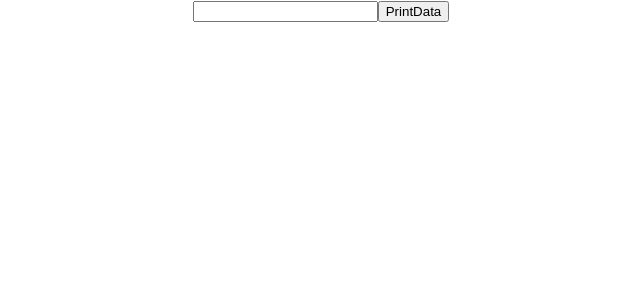
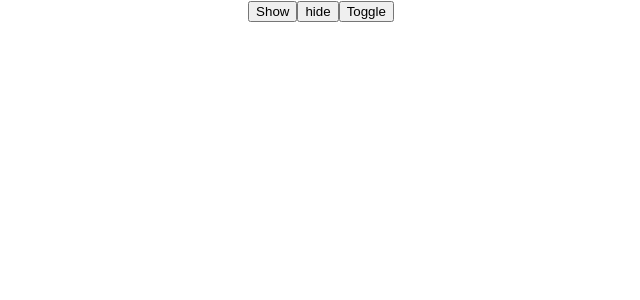
Before and after one commit to PritamMakwana/React-Js-Topics, a React (Create React App) app: page / in a window 1280 px wide. Shown: the top 300 px of the page, without its empty margins (319-959 px from the left). Built offline with nearby package versions, Linux system fonts and the light colour scheme.

Commit message:
hide and show element

```diff
--- a/src/App.js
+++ b/src/App.js
@@ -4,23 +4,19 @@ import Student from './Student';
 import User from './User';
 
 function App(){
- const [data,setData] = useState(null);
  const [print,setPrint] = useState(false);
-
- function getData(val){
-  setData(val.target.value);
- }
-
 
   return(
     <div className='App'>
       {
-        print?<h1>{data}</h1>:null
+        print?<h1>Hello</h1>:null
       }
-      <input type='text' onChange={getData} />
 
+      <button onClick={()=>setPrint(true)}>Show</button>
 
-      <button onClick={()=>setPrint(true)} >PrintData</button>
+      <button onClick={()=>setPrint(false)}>hide</button>
+
+      <button onClick={()=>setPrint(!print)}>Toggle </button>
 
 
     </div>
```
